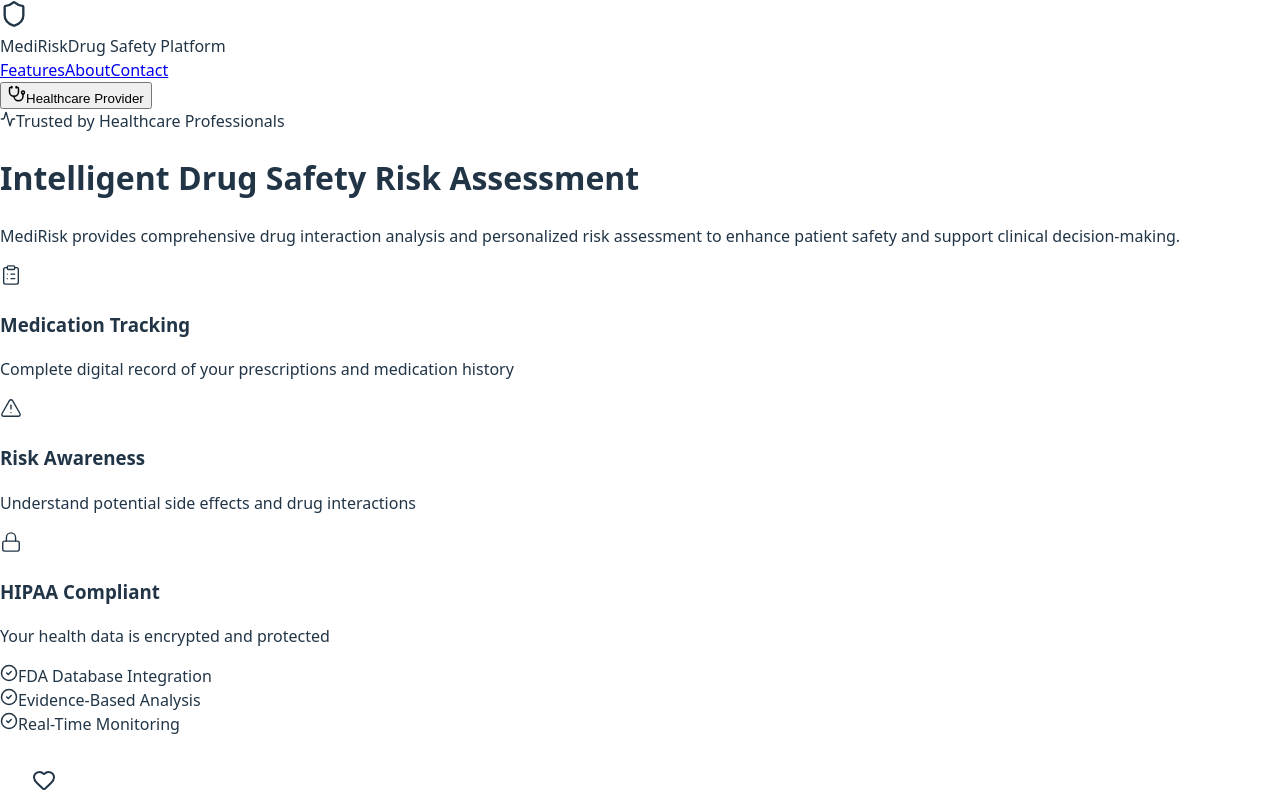
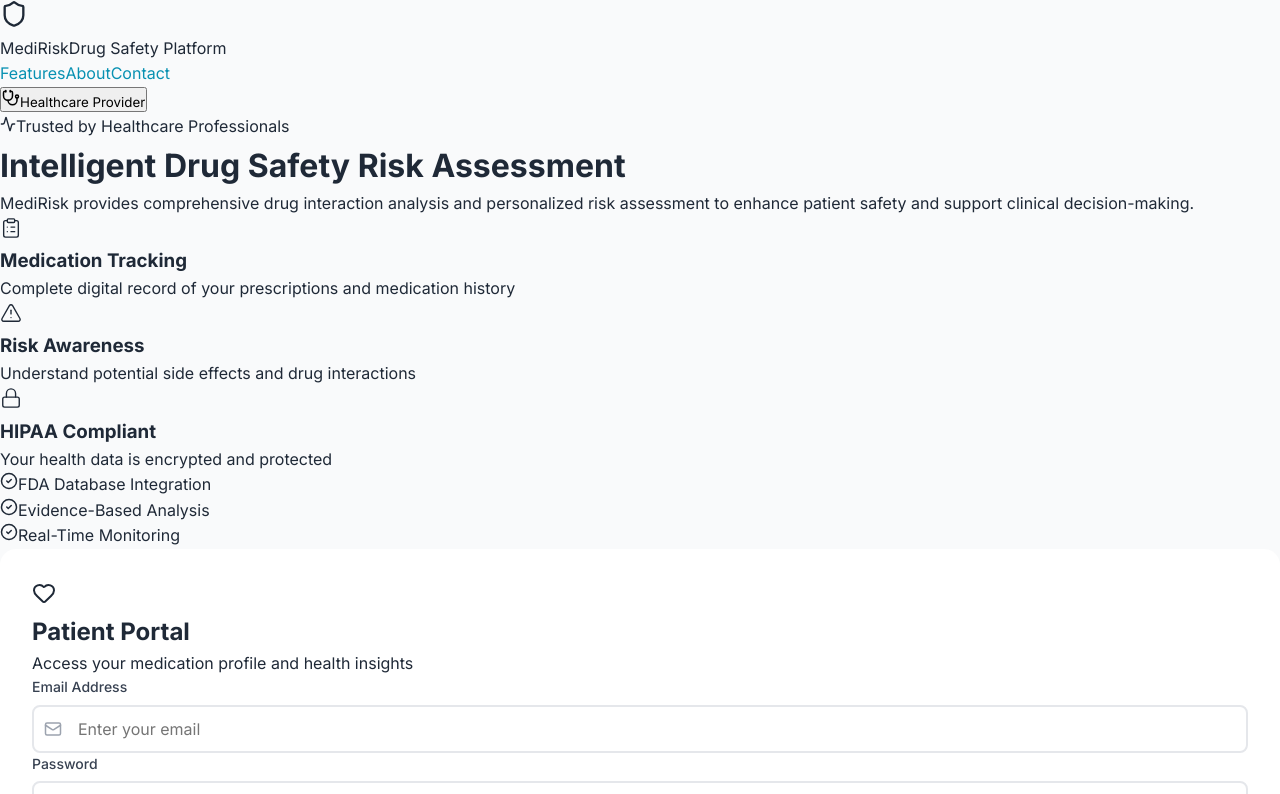
Before and after one commit to voidrlm/capstone, a React (Vite) app in the folder frontend/: page / in a window 1280 px wide. Shown: the top 794 px of the page. Built offline with nearby package versions, Linux system fonts and the light colour scheme.

Commit message:
add base css reset and global styles

```diff
--- a/frontend/src/index.css
+++ b/frontend/src/index.css
@@ -1,11 +1,87 @@
+/* Healthcare Professional Design System */
 :root {
-  font-family: system-ui, Avenir, Helvetica, Arial, sans-serif;
-  line-height: 1.5;
+  /* Primary - Medical Teal/Cyan */
+  --primary-50: #ecfeff;
+  --primary-100: #cffafe;
+  --primary-200: #a5f3fc;
+  --primary-300: #67e8f9;
+  --primary-400: #22d3ee;
+  --primary-500: #06b6d4;
+  --primary-600: #0891b2;
+  --primary-700: #0e7490;
+  --primary-800: #155e75;
+  --primary-900: #164e63;
+
+  /* Secondary - Healthcare Blue */
+  --secondary-50: #eff6ff;
+  --secondary-100: #dbeafe;
+  --secondary-200: #bfdbfe;
+  --secondary-300: #93c5fd;
+  --secondary-400: #60a5fa;
+  --secondary-500: #3b82f6;
+  --secondary-600: #2563eb;
+  --secondary-700: #1d4ed8;
+  --secondary-800: #1e40af;
+  --secondary-900: #1e3a8a;
+
+  /* Accent - Trust Green */
+  --accent-50: #f0fdf4;
+  --accent-100: #dcfce7;
+  --accent-200: #bbf7d0;
+  --accent-300: #86efac;
+  --accent-400: #4ade80;
+  --accent-500: #22c55e;
+  --accent-600: #16a34a;
+  --accent-700: #15803d;
+  --accent-800: #166534;
+  --accent-900: #14532d;
+
+  /* Warning */
+  --warning-50: #fffbeb;
+  --warning-100: #fef3c7;
+  --warning-500: #f59e0b;
+  --warning-600: #d97706;
+
+  /* Error */
+  --error-50: #fef2f2;
+  --error-100: #fee2e2;
+  --error-500: #ef4444;
+  --error-600: #dc2626;
+
+  /* Neutral */
+  --neutral-50: #f9fafb;
+  --neutral-100: #f3f4f6;
+  --neutral-200: #e5e7eb;
+  --neutral-300: #d1d5db;
+  --neutral-400: #9ca3af;
+  --neutral-500: #6b7280;
+  --neutral-600: #4b5563;
+  --neutral-700: #374151;
+  --neutral-800: #1f2937;
+  --neutral-900: #111827;
+
+  /* Shadows */
+  --shadow-sm: 0 1px 2px 0 rgb(0 0 0 / 0.05);
+  --shadow-md: 0 4px 6px -1px rgb(0 0 0 / 0.1), 0 2px 4px -2px rgb(0 0 0 / 0.1);
+  --shadow-lg:
+    0 10px 15px -3px rgb(0 0 0 / 0.1), 0 4px 6px -4px rgb(0 0 0 / 0.1);
+  --shadow-xl:
+    0 20px 25px -5px rgb(0 0 0 / 0.1), 0 8px 10px -6px rgb(0 0 0 / 0.1);
+
+  /* Typography */
+  font-family:
+    "Inter",
+    system-ui,
+    -apple-system,
+    BlinkMacSystemFont,
+    "Segoe UI",
+    sans-serif;
+  line-height: 1.6;
   font-weight: 400;
 
-  color-scheme: light dark;
-  color: #213547;
-  background-color: #ffffff;
+  color-scheme: light;
+  color: var(--neutral-800);
+  background-color: var(--neutral-50);
 
   font-synthesis: none;
   text-rendering: optimizeLegibility;
@@ -15,14 +91,57 @@
 
 * {
   box-sizing: border-box;
+  margin: 0;
+  padding: 0;
 }
 
 body {
-  margin: 0;
   min-width: 320px;
   min-height: 100vh;
+  background-color: var(--neutral-50);
 }
 
 #root {
   min-height: 100vh;
 }
+
+/* Focus styles for accessibility */
+:focus-visible {
+  outline: 2px solid var(--primary-500);
+  outline-offset: 2px;
+}
+
+/* Smooth scrolling */
+html {
+  scroll-behavior: smooth;
+}
+
+/* Selection color */
+::selection {
+  background-color: var(--primary-200);
+  color: var(--primary-900);
+}
+
+/* Link defaults */
+a {
+  color: var(--primary-600);
+  text-decoration: none;
+  transition: color 0.2s ease;
+}
+
+a:hover {
+  color: var(--primary-700);
+}
+
+/* Button reset */
+button {
+  font-family: inherit;
+  cursor: pointer;
+}
+
+/* Input reset */
+input,
+select,
+textarea {
+  font-family: inherit;
+}
```
